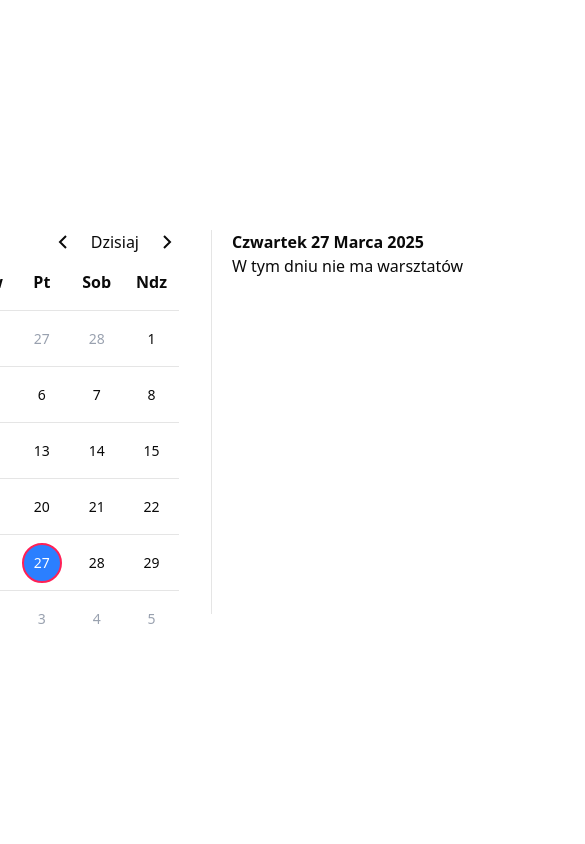
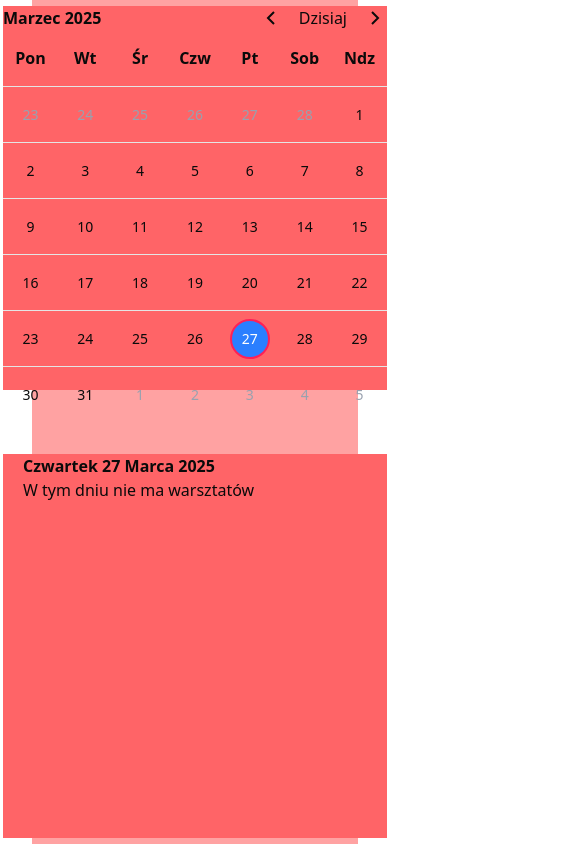
Before and after one commit to misiek869/Miasto_Pracownia_Foundation_Website, a Next.js app: page /kalendarz in a window 390 px wide. Shown: the whole page, 585 px wide, since content can reach past the window. Built offline with nearby package versions, Linux system fonts and the light colour scheme; a web font is replaced by a local one.

Commit message:
add firs responsive features

```diff
--- a/app/(root)/kalendarz/page.tsx
+++ b/app/(root)/kalendarz/page.tsx
@@ -2,7 +2,7 @@ import Calendar from '@/components/Calendar'
 
 const CalendarPage = () => {
 	return (
-		<div className='grid place-content-center'>
+		<div className='px-8 '>
 			<Calendar />
 		</div>
 	)
--- a/components/Calendar.tsx
+++ b/components/Calendar.tsx
@@ -3,7 +3,7 @@
 import { cn } from '@/lib/utils'
 import { formatDate, generateDate, months } from '@/utils'
 import dayjs, { Dayjs } from 'dayjs'
-import 'dayjs/locale/pl' // Importuj język polski
+import 'dayjs/locale/pl'
 import { useState } from 'react'
 import { v4 as uuidv4 } from 'uuid'
 import { GrFormPrevious, GrFormNext } from 'react-icons/gr'
@@ -16,18 +16,19 @@ import {
 import { Event as EventType } from '@/events'
 import Link from 'next/link'
 import { Button } from './ui/button'
+import { MdOutlineExpandMore } from 'react-icons/md'
 
 const Calendar = () => {
-	dayjs.locale('pl') // Ustaw język polski globalnie
+	dayjs.locale('pl')
 	const days = ['Pon', 'Wt', 'Śr', 'Czw', 'Pt', 'Sob', 'Ndz']
-	const currentDate = dayjs() // Inicjalizuj bieżącą datę
+	const currentDate = dayjs()
 	const [today, setToday] = useState(currentDate)
 	const [selectDate, setSelectDate] = useState(currentDate)
 	const [event, setEvent] = useState<EventType | undefined>(undefined)
 
 	return (
-		<div className='flex mx-auto  gap-8 h-screen items-center'>
-			<div className='w-96 h-96'>
+		<div className='flex mx-auto gap-16 h-screen items-center justify-center bg-red-300 lg:flex-row flex-col'>
+			<div className='w-96 h-96 md:h-144 md:w-144 bg-red-400'>
 				<div className=' flex justify-between'>
 					<h1 className='font-semibold'>
 						{months[today.month()]} {today.year()}
@@ -67,12 +68,12 @@ const Calendar = () => {
 						return (
 							<div
 								key={uuidv4()}
-								className='h-14 border-t grid place-content-center text-sm'>
+								className='h-14 md:h-21 border-t grid place-content-center text-sm'>
 								<h1
 									className={cn(
 										currentMonth ? '' : 'text-gray-400',
 										today
-											? 'border border-2 border-rose-500 rounded-full text-black'
+											? 'border-2 border-rose-500 rounded-full text-black'
 											: '',
 
 										selectDate.toDate().toDateString() ===
@@ -92,12 +93,22 @@ const Calendar = () => {
 									}}>
 									{date.date()}
 								</h1>
+								{event ? (
+									<Popover>
+										<PopoverTrigger>
+											<MdOutlineExpandMore />
+										</PopoverTrigger>
+										<PopoverContent>{event.name}</PopoverContent>
+									</Popover>
+								) : (
+									''
+								)}
 							</div>
 						)
 					})}
 				</div>
 			</div>
-			<div className='h-96 w-96 px-5 border-l'>
+			<div className='h-96 w-96 px-5 bg-red-400'>
 				<h1 className='font-semibold capitalize'>
 					{selectDate.format('dddd D MMMM YYYY')}
 				</h1>
```
